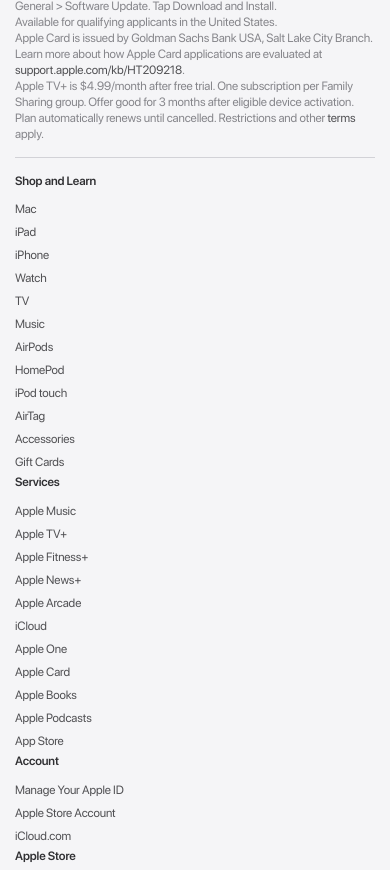
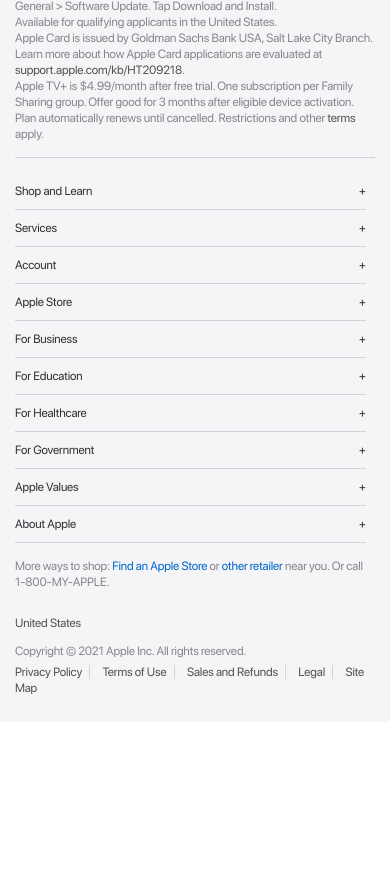
Before and after one commit to Helia-nik/Kerpo, a plain HTML site: page index.html in a window 390 px wide. Shown: the part 5731-6601 px from the top of the page. After the commit the page ends 6453 px from the top, so only its background shows below. Drawn offline with nearby package versions, Linux system fonts and the light colour scheme.

Commit message:
feat:footer accordion

```diff
--- a/css/style.css
+++ b/css/style.css
@@ -301,6 +301,65 @@ li {
   a {
     -webkit-top-highlight-color: rgba(0, 0, 0, 0);
   }
+  /**********************footer***********************/
+  .footer3{
+    flex-direction: column-reverse;
+  }
+  .f3-1{
+
+    margin-top: 12px !important;
+  }
+  .f3-2{
+    order: -1;
+    padding-top: 5px !important;
+  }
+  .f3-3{
+    padding-top: 5px !important;
+    margin-top: 5px !important;
+  }
+  .footer2{
+    flex-direction: column;
+    overflow: hidden;
+  }
+  .footer-list{
+    position: relative;
+    cursor: pointer;
+    display: flex;
+    justify-content: space-between;
+    align-items: center;
+    width: 90vw;
+    padding: 10px 0 10px;
+    margin: 0 !important;
+
+
+  }
+
+  .footer-list::after{
+    content: "\002B";
+    transition: transform .3s ease;
+    right: 1rem;
+  }
+.footer-list.active::after{
+  transform: rotate(45deg);
+  transition: transform .3s ease;
+}
+  .listbx{
+    transition: .7s  ;
+    border-bottom:1px solid  #d2d2d7;
+    overflow: hidden;
+    max-height: 0;
+  }
+  .sub-list{
+    padding: 6px 14px;
+
+  }
+  .footer-list.active + .listbx{
+   max-height: 500px;
+  }
+  .footerp{
+    border: none !important;
+  }
+
 }
 
 .mobile-menu {
@@ -1223,24 +1282,7 @@ li {
   .tvlogo {
     margin-top: 40px !important;
   }
-  .footer3{
-    flex-direction: column-reverse;
-  }
-  .f3-1{
-
-    margin-top: 12px !important;
-  }
-  .f3-2{
-    order: -1;
-    padding-top: 5px !important;
-  }
-  .f3-3{
-    padding-top: 5px !important;
-    margin-top: 5px !important;
-  }
-  .footer2{
-    flex-direction: column;
-  }
+
 }
 
 .white-text .title,
@@ -1432,11 +1474,11 @@ footer li{
   color: #515154;
 
 }
-footer h3{
+.footer-list{
   font-size: 12px;
   line-height: 1.33337;
   letter-spacing: -.01em;
-  font-weight: 600;
+  font-weight: 400;
   margin-right: 20px;
   margin-bottom: .8em;
   color: #303033;
@@ -1460,10 +1502,7 @@ li a{
  display:flex;
   justify-content: space-between;
 }
-.f3-2{
-  display: flex;
-
-}
+
 .f3-2 a{
   padding-right: 7px;
   margin-right: 10px;
--- a/index.html
+++ b/index.html
@@ -445,47 +445,47 @@
             <div class="footer2">
 
                 <div>
-                    <div class="l1">
-                    <ul>
-                        <h3>Shop and Learn</h3>
-                        <li><a href="">Mac</a></li>
-                        <li><a href="">iPad</a></li>
-                        <li><a href="">iPhone</a></li>
-                        <li><a href="">Watch</a></li>
-                        <li><a href="">TV</a></li>
-                        <li><a href="">Music</a></li>
-                        <li><a href="">AirPods</a></li>
-                        <li><a href="">HomePod</a></li>
-                        <li><a href="">iPod touch</a></li>
-                        <li><a href="">AirTag</a></li>
-                        <li><a href="">Accessories</a></li>
-                        <li><a href="">Gift Cards</a></li>
-                    </ul>
+                    <div>
+                        <h3 class="footer-list">Shop and Learn</h3>
+                        <ul class="listbx">
+                            <li class="sub-list"><a href="">Mac</a></li>
+                            <li class="sub-list"><a href="">iPad</a></li>
+                            <li class="sub-list"><a href="">iPhone</a></li>
+                            <li class="sub-list"><a href="">Watch</a></li>
+                            <li class="sub-list"><a href="">TV</a></li>
+                            <li class="sub-list"><a href="">Music</a></li>
+                            <li class="sub-list"><a href="">AirPods</a></li>
+                            <li class="sub-list"><a href="">HomePod</a></li>
+                            <li class="sub-list"><a href="">iPod touch</a></li>
+                            <li class="sub-list"><a href="">AirTag</a></li>
+                            <li class="sub-list"><a href="">Accessories</a></li>
+                            <li class="sub-list"><a href="">Gift Cards</a></li>
+                        </ul>
                     </div>
                 </div>
                 <div>
                     <div>
-                        <h3>Services</h3>
-                        <ul>
-                            <li ><a  href= "">Apple Music</a></li>
-                            <li ><a  href="" data-analytics-title="apple tv plus">Apple TV+</a></li>
-                            <li ><a  href="">Apple Fitness+</a></li>
-                            <li ><a  href="">Apple News+</a></li>
-                            <li ><a  href="">Apple Arcade</a></li>
-                            <li ><a  href="">iCloud</a></li>
-                            <li ><a  href="">Apple One</a></li>
-                            <li ><a  href="">Apple Card</a></li>
-                            <li ><a  href="">Apple Books</a></li>
-                            <li ><a  href="">Apple Podcasts</a></li>
-                            <li ><a  href="">App Store</a></li>
+                        <h3 class="footer-list">Services</h3>
+                        <ul class="listbx">
+                            <li class="sub-list"><a  href= "">Apple Music</a></li>
+                            <li class="sub-list"><a  href="" data-analytics-title="apple tv plus">Apple TV+</a></li>
+                            <li class="sub-list"><a  href="">Apple Fitness+</a></li>
+                            <li class="sub-list" ><a  href="">Apple News+</a></li>
+                            <li class="sub-list"><a  href="">Apple Arcade</a></li>
+                            <li class="sub-list"><a  href="">iCloud</a></li>
+                            <li class="sub-list"><a  href="">Apple One</a></li>
+                            <li class="sub-list"><a  href="">Apple Card</a></li>
+                            <li class="sub-list" ><a  href="">Apple Books</a></li>
+                            <li class="sub-list"><a  href="">Apple Podcasts</a></li>
+                            <li class="sub-list"><a  href="">App Store</a></li>
                         </ul>
                     </div>
                     <div>
-                        <h3>Account</h3>
-                        <ul>
-                            <li ><a  href="" >Manage Your Apple ID</a></li>
-                            <li ><a  href="">Apple Store Account</a></li>
-                            <li ><a  href="" >iCloud.com</a></li>
+                        <h3 class="footer-list">Account</h3>
+                        <ul class="listbx">
+                            <li class="sub-list"><a  href="" >Manage Your Apple ID</a></li>
+                            <li class="sub-list"><a  href="">Apple Store Account</a></li>
+                            <li class="sub-list"><a  href="" >iCloud.com</a></li>
                         </ul>
 
                     </div>
@@ -493,77 +493,77 @@
 
                 <div>
                     <div>
-                    <h3>Apple Store</h3>
-                    <ul >
-                        <li><a href="">Find a Store</a></li>
-                        <li><a href="">Shop Online</a></li>
-                        <li><a href="">Genius Bar</a></li>
-                        <li><a href="">Today at Apple</a></li>
-                        <li><a href="">Apple Camp</a></li>
-                        <li><a href="" data-analytics-exit-link>Apple Store App</a></li>
-                        <li><a href="">Refurbished and Clearance</a></li>
-                        <li><a href="">Financing</a></li>
-                        <li><a href="">Apple Trade In</a></li>
-                        <li><a href="">Order Status</a></li>
-                        <li><a href="">Shopping Help</a></li>
+                    <h3 class="footer-list">Apple Store</h3>
+                    <ul class="listbx">
+                        <li class="sub-list"><a href="">Find a Store</a></li>
+                        <li class="sub-list"><a href="">Shop Online</a></li>
+                        <li class="sub-list"><a href="">Genius Bar</a></li>
+                        <li class="sub-list"><a href="">Today at Apple</a></li>
+                        <li class="sub-list"><a href="">Apple Camp</a></li>
+                        <li class="sub-list"><a href="" data-analytics-exit-link>Apple Store App</a></li>
+                        <li class="sub-list"><a href="">Refurbished and Clearance</a></li>
+                        <li class="sub-list"><a href="">Financing</a></li>
+                        <li class="sub-list"><a href="">Apple Trade In</a></li>
+                        <li class="sub-list"><a href="">Order Status</a></li>
+                        <li class="sub-list"><a href="">Shopping Help</a></li>
                     </ul>
                     </div>
                 </div>
                 <div>
                     <div>
-                        <h3>For Business</h3>
-                        <ul>
-                            <li ><a href="">Apple and Business</a></li>
-                            <li ><a href="">Shop for Business</a></li>
+                        <h3 class="footer-list">For Business</h3>
+                        <ul class="listbx">
+                            <li class="sub-list"><a href="">Apple and Business</a></li>
+                            <li class="sub-list"><a href="">Shop for Business</a></li>
                         </ul>
                     </div>
                     <div>
-                        <h3>For Education</h3>
-                        <ul>
-                            <li><a  href="">Apple and Education</a></li>
-                            <li><a  href="">Shop for K-12</a></li>
-                            <li><a  href="">Shop for College</a></li>
+                        <h3 class="footer-list">For Education</h3>
+                        <ul class="listbx">
+                            <li class="sub-list"><a  href="">Apple and Education</a></li>
+                            <li class="sub-list"><a  href="">Shop for K-12</a></li>
+                            <li class="sub-list"><a  href="">Shop for College</a></li>
                         </ul>
                     </div>
                     <div>
-                        <h3>For Healthcare</h3>
-                        <ul>
-                            <li ><a href="" >Apple in Healthcare</a></li>
-                            <li ><a href="" >Health on Apple Watch</a></li>
-                            <li ><a href="">Health Records on iPhone</a></li>
+                        <h3 class="footer-list">For Healthcare</h3>
+                        <ul class="listbx">
+                            <li class="sub-list"><a href="" >Apple in Healthcare</a></li>
+                            <li class="sub-list"><a href="" >Health on Apple Watch</a></li>
+                            <li class="sub-list"><a href="">Health Records on iPhone</a></li>
                         </ul>
                     </div>
                     <div>
-                        <h3>For Government</h3>
-                        <ul>
-                            <li><a href="">Shop for Government</a></li>
-                            <li><a href="">Shop for Veterans and Military</a></li>
+                        <h3 class="footer-list">For Government</h3>
+                        <ul class="listbx">
+                            <li class="sub-list"><a href="">Shop for Government</a></li>
+                            <li class="sub-list"><a href="">Shop for Veterans and Military</a></li>
                         </ul>
                     </div>
                 </div>
                 <div>
                     <div>
-                        <h3>Apple Values</h3>
-                        <ul >
-                            <li ><a  href= "">Accessibility</a></li>
-                            <li ><a  href="">Education</a></li>
-                            <li ><a  href="">Environment</a></li>
-                            <li ><a  href="">Inclusion and Diversity</a></li>
-                            <li ><a  href="">Privacy</a></li>
-                            <li ><a  href="">Racial Equity and Justice</a></li>
-                            <li ><a  href="">Supplier Responsibility</a></li>
+                        <h3 class="footer-list">Apple Values</h3>
+                        <ul class="listbx">
+                            <li class="sub-list"><a  href= "">Accessibility</a></li>
+                            <li class="sub-list"><a  href="">Education</a></li>
+                            <li class="sub-list" ><a  href="">Environment</a></li>
+                            <li class="sub-list"><a  href="">Inclusion and Diversity</a></li>
+                            <li class="sub-list"><a  href="">Privacy</a></li>
+                            <li class="sub-list"><a  href="">Racial Equity and Justice</a></li>
+                            <li class="sub-list"><a  href="">Supplier Responsibility</a></li>
                         </ul>
                     </div>
                     <div>
-                        <h3>About Apple</h3>
-                        <ul>
-                            <li ><a href="">Newsroom</a></li>
-                            <li ><a href="">Apple Leadership</a></li>
-                            <li ><a href="">Career Opportunities</a></li>
-                            <li ><a href="" data-analytics-exit-link>Investors</a></li>
-                            <li ><a href="">Ethics &amp; Compliance</a></li>
-                            <li ><a href="">Events</a></li>
-                            <li ><a href="">Contact Apple</a></li>
+                        <h3 class="footer-list">About Apple</h3>
+                        <ul class="listbx">
+                            <li class="sub-list"><a href="">Newsroom</a></li>
+                            <li class="sub-list"><a href="">Apple Leadership</a></li>
+                            <li class="sub-list"><a href="">Career Opportunities</a></li>
+                            <li class="sub-list"><a href="" data-analytics-exit-link>Investors</a></li>
+                            <li class="sub-list"><a href="">Ethics &amp; Compliance</a></li>
+                            <li class="sub-list"><a href="">Events</a></li>
+                            <li class="sub-list"><a href="">Contact Apple</a></li>
                         </ul>
                     </div>
                 </div>
```
Also changed, not shown: js/script.js (+18 -0 lines).
